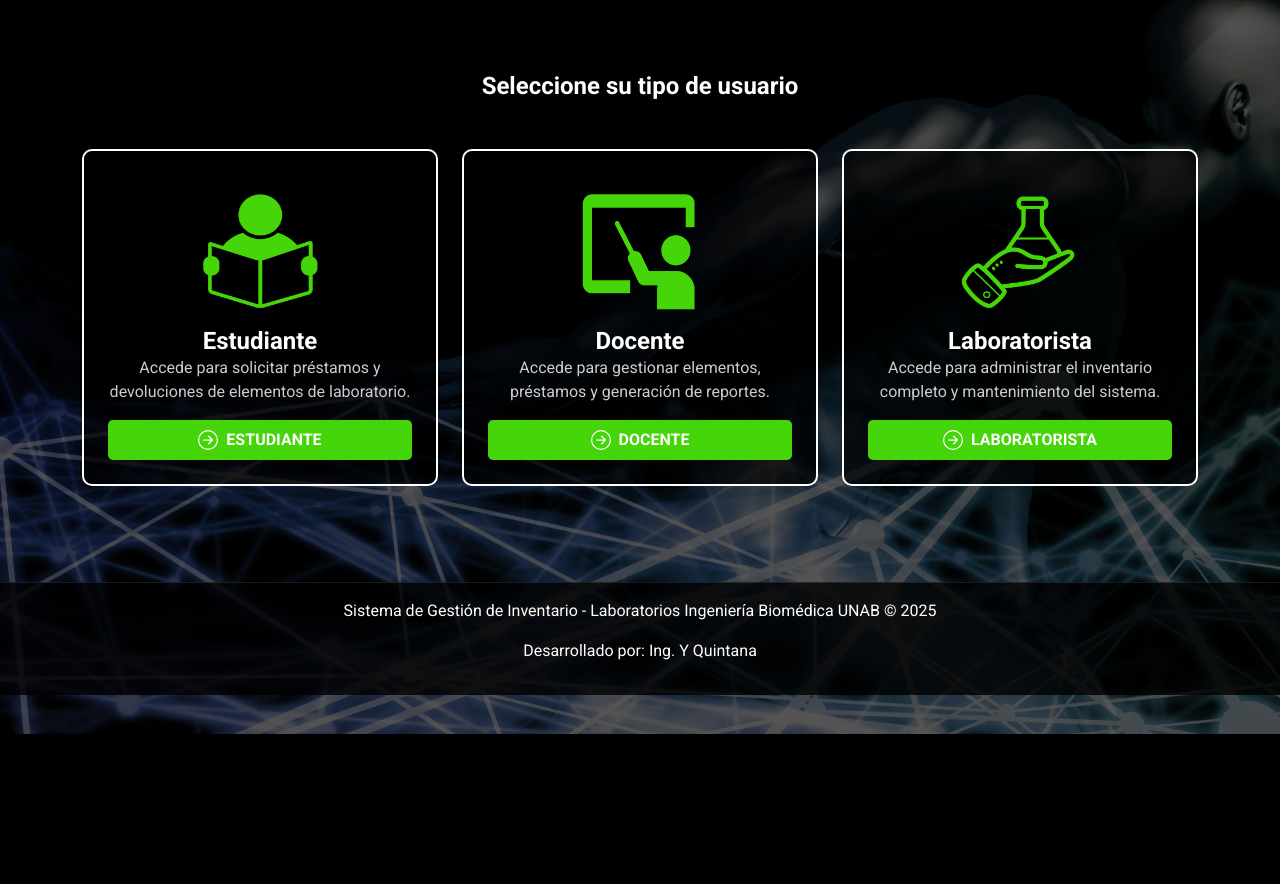
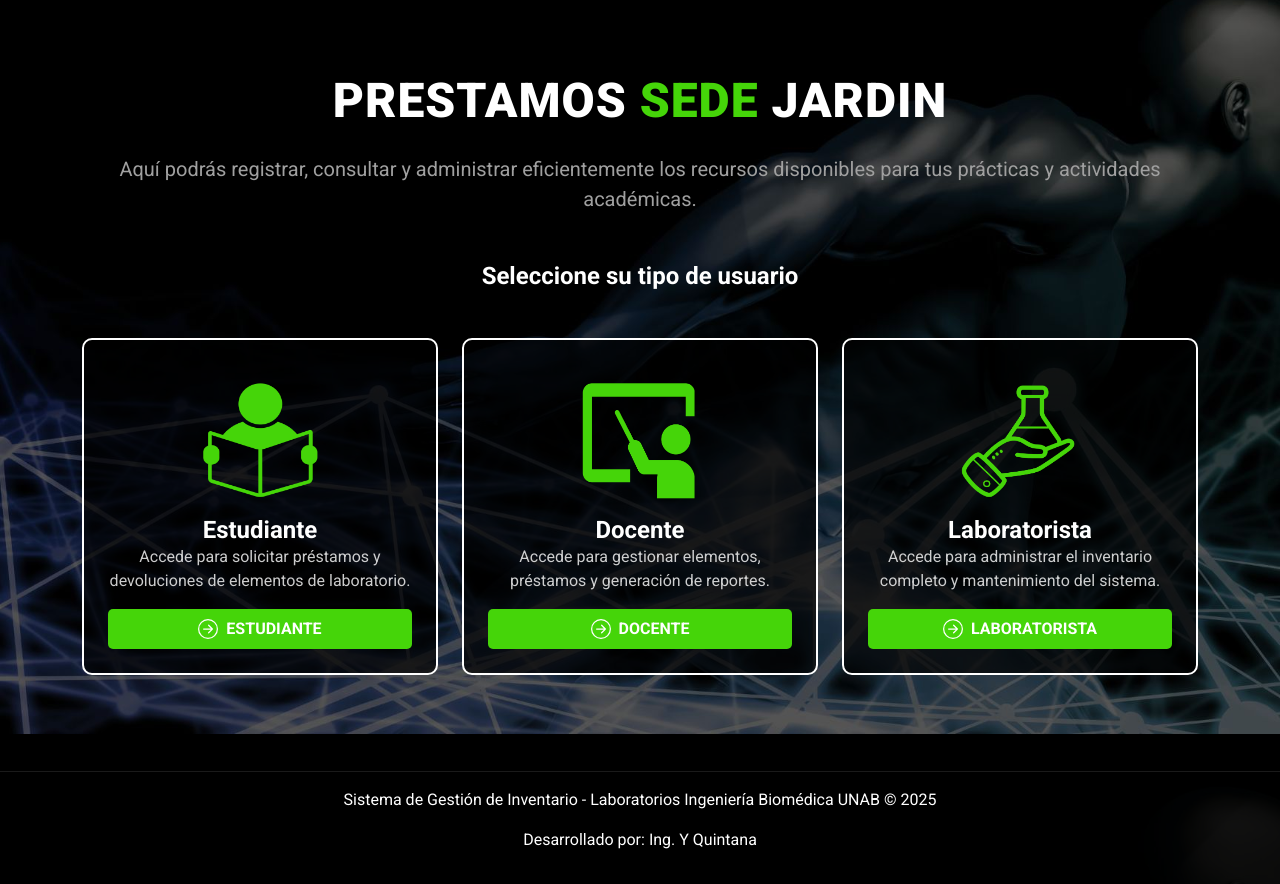
Before and after one commit to Yeimyqv/Inventario-Biomedica-UNAB2, a Flask app: page /sede-jardin in a window 1280 px wide. Shown: the part 66-950 px from the top of the page. Before the commit the page ends 800 px from the top, so only its background shows below. Run offline with Flask 3, Linux system fonts and the light colour scheme.

Commit message:
Updated the main screen
Removed the lab selection screen; now users go straight to the user type selection screen when accessing the Jardin location.

Replit-Commit-Author: Agent
Replit-Commit-Session-Id: 98c4e6ae-b414-464a-bb9a-7503bb30d595
Replit-Commit-Screenshot-Url: https://storage.googleapis.com/screenshot-production-us-central1/05578733-2a38-48f9-944f-59e9320094c0/3844aa21-683c-4aa7-baa8-db1e3aaa382c.jpg

```diff
--- a/templates/index.html
+++ b/templates/index.html
@@ -44,15 +44,10 @@
 
   <!-- Contenedor principal -->
   <div class="container my-5">
-    <!-- Sección de selección de laboratorio -->
-    <section id="lab-selection" class="mb-5 text-center">
+    <!-- Sección de selección de tipo de usuario -->
+    <section id="user-selection" class="py-4 text-center">
       <h1 style="color: white; font-weight: 900; font-size: 3rem; text-transform: uppercase; letter-spacing: 1px; margin-bottom: 1.5rem;">PRESTAMOS <span style="color: #45d509;">SEDE</span> JARDIN</h1>
       <p style="color: #a0a0a0; font-size: 1.25rem; margin-bottom: 3rem;">Aquí podrás registrar, consultar y administrar eficientemente los recursos disponibles para tus prácticas y actividades académicas.</p>
-      <button class="btn btn-lg btn-user mb-4" id="lab-select-btn">CONTINUAR</button>
-    </section>
-
-    <!-- Sección de selección de tipo de usuario (oculta inicialmente) -->
-    <section id="user-selection" class="py-4" style="display: none;">
       <h3 style="color: white; text-align: center; margin-bottom: 3rem; font-weight: 600; font-size: 1.5rem;">Seleccione su tipo de usuario</h3>
 
       <div class="row justify-content-center">
```
